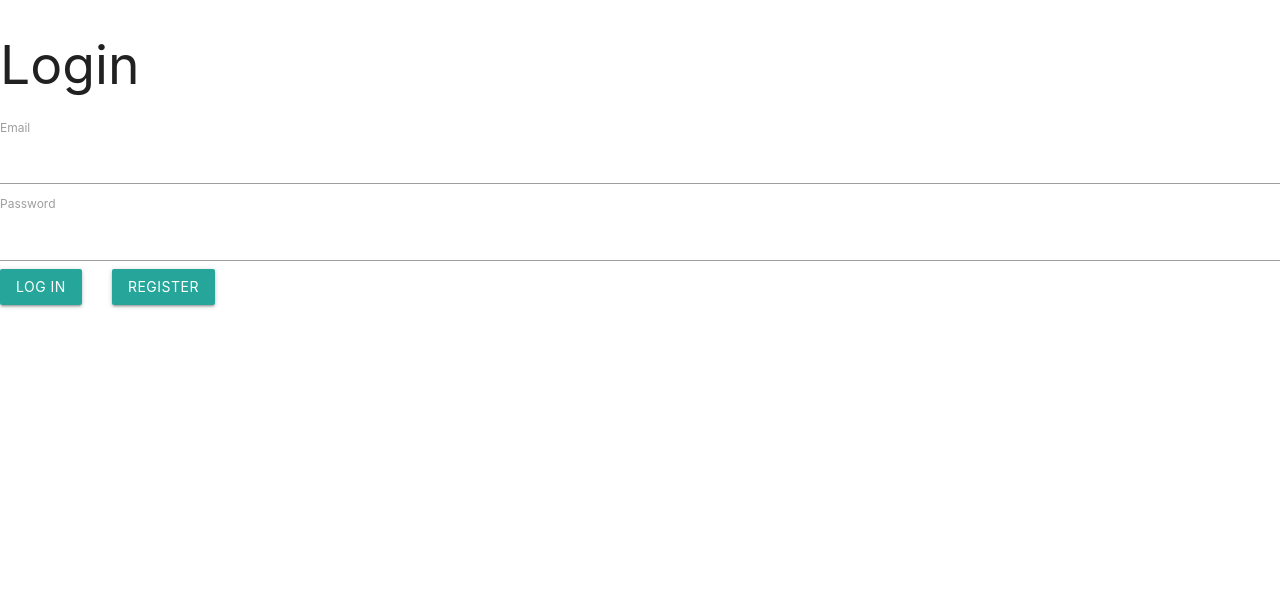
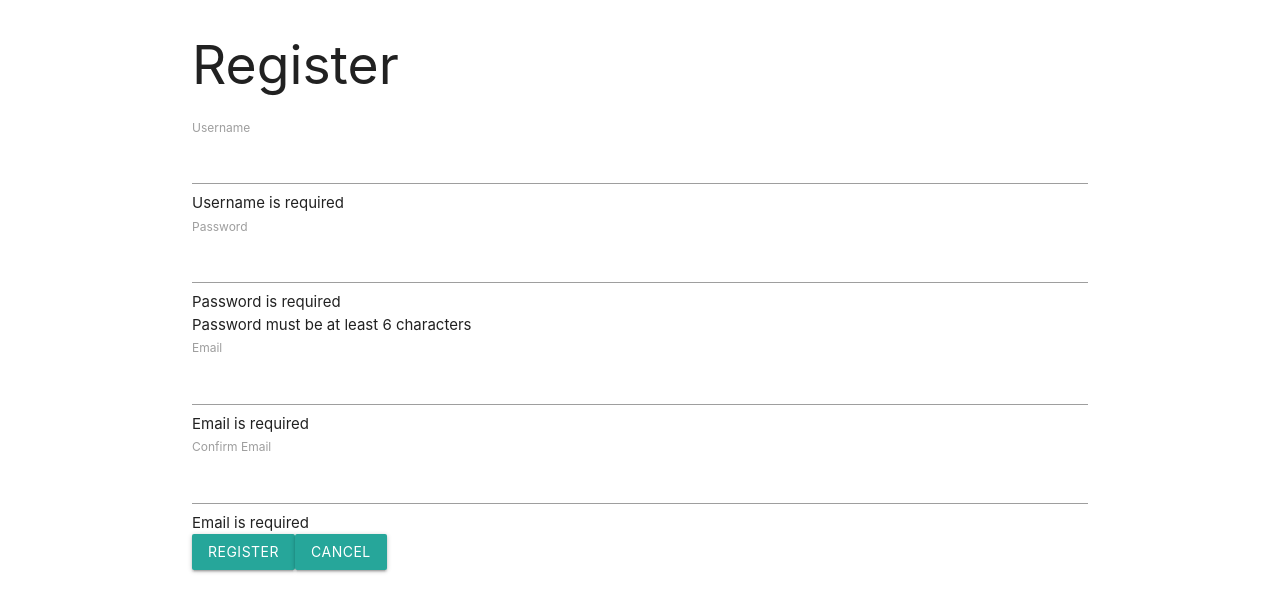
Before and after one commit to Andreagalera/Frontend-Sprint-0, an Angular app: page /api/signup in a window 1280 px wide. Before the commit this address led to /. Shown: the top 612 px of the page. Built offline with nearby package versions, Linux system fonts and the light colour scheme.

Commit message:
Login y register form

```diff
--- a/src/app/app-routing.module.ts
+++ b/src/app/app-routing.module.ts
@@ -1,7 +1,13 @@
 import { NgModule } from '@angular/core';
 import { Routes, RouterModule } from '@angular/router';
+import { LoginComponent } from "./components/login/login.component";
+import { RegisterComponent } from "./components/register/register.component";
+import { from } from 'rxjs';
 
-const routes: Routes = [];
+const routes: Routes = [
+  { path: 'api/signin', component: LoginComponent},
+  { path: 'api/signup', component: RegisterComponent },
+];
 
 @NgModule({
   imports: [RouterModule.forRoot(routes)],
--- a/src/app/app.component.html
+++ b/src/app/app.component.html
@@ -1 +1,10 @@
-<app-login></app-login>
+<!-- main app container -->
+<div class="jumbotron">
+  <div class="container">
+      <div class="row">
+          <div class="col-sm-6 offset-sm-3">
+              <router-outlet></router-outlet>
+          </div>
+      </div>
+  </div>
+</div>
--- a/src/app/components/login/login.component.html
+++ b/src/app/components/login/login.component.html
@@ -1,29 +1,21 @@
 <h2>Login</h2>
-<form [formGroup]="loginForm" (ngSubmit)="login()">
-  <div class="form-group">
-    <label>Email</label>
-    <input type="text" class="form-control" formControlName="email"/>
-    <div class="validation-errors">
-      <ng-container *ngFor="let validation of validation_messages.email">
-        <div class="alert alert-danger" *ngIf="loginForm.get('email').hasError(validation.type) && (loginForm.get('email').dirty || loginForm.get('email').touched)">
-          {{ validation.message }}
+<form (ngSubmit)="onSubmit()">
+    <div class="form-group">
+        <label for="username">Username</label>
+        <input type="text" formControlName="username" class="form-control"  />
+        <div class="invalid-feedback">
+            <div >Username is required</div>
         </div>
-      </ng-container>
     </div>
-  </div>
-  <div class="form-group">
-    <label>Password</label>
-    <input type="password" class="form-control" formControlName="password"/>
-    <div class="validation-errors">
-      <ng-container *ngFor="let validation of validation_messages.password">
-        <div class="alert alert-danger" *ngIf="loginForm.get('password').hasError(validation.type) && (loginForm.get('password').dirty || loginForm.get('password').touched)">
-          {{ validation.message }}
+    <div class="form-group">
+        <label for="password">Password</label>
+        <input type="password" formControlName="password" class="form-control"  />
+        <div class="invalid-feedback">
+            <div >Password is required</div>
         </div>
-      </ng-container>
     </div>
-  </div>
-  <div class="form-group">
-    <button class="btn btn-primary" type = "submit" [disabled]="!loginForm.valid">Log in</button>
-    <button class="btn btn-primary" [routerLink]="['/api/signup']" style="margin-left: 30px">Register</button>
-  </div>
+    <div class="form-group">
+        <button  class="btn btn-primary">Login</button>
+        <a [routerLink]="['/register']" class="btn btn-link">Register</a>
+    </div>
 </form>
--- a/src/app/components/login/login.component.ts
+++ b/src/app/components/login/login.component.ts
@@ -1,8 +1,5 @@
 import { Component, OnInit } from '@angular/core';
 import { FormBuilder, FormControl, FormGroup, Validators } from "@angular/forms";
-import { User } from "../../models/user";
-import { Router } from "@angular/router";
-import { HttpErrorResponse } from "@angular/common/http";
 
 @Component({
   selector: 'app-login',
--- a/src/app/components/register/register.component.html
+++ b/src/app/components/register/register.component.html
@@ -1,3 +1,36 @@
-<p>
-  register works!
-</p>
+<h2>Register</h2>
+<form (ngSubmit)="onSubmit()">
+    <div class="form-group">
+        <label for="username">Username</label>
+        <input type="text" formControlName="username" class="form-control"/>
+        <div class="invalid-feedback">
+            <div >Username is required</div>
+        </div>
+    </div>
+    <div class="form-group">
+        <label for="password">Password</label>
+        <input type="password" formControlName="password" class="form-control"  />
+        <div  class="invalid-feedback">
+            <div >Password is required</div>
+            <div >Password must be at least 6 characters</div>
+        </div>
+    </div>
+    <div class="form-group">
+        <label for="email">Email</label>
+        <input type="text" formControlName="email" class="form-control" />
+        <div class="invalid-feedback">
+            <div>Email is required</div>
+        </div>
+    </div>
+    <div class="form-group">
+        <label for="emailConfirm">Confirm Email</label>
+        <input type="text" formControlName="emailConfirm" class="form-control" />
+        <div class="invalid-feedback">
+            <div>Email is required</div>
+        </div>
+    </div>
+    <div class="form-group">
+        <button class="btn btn-primary" [routerLink]="['/']">Register</button>
+        <a [routerLink]="['/']" class="btn btn-link">Cancel</a>
+    </div>
+</form>
```
